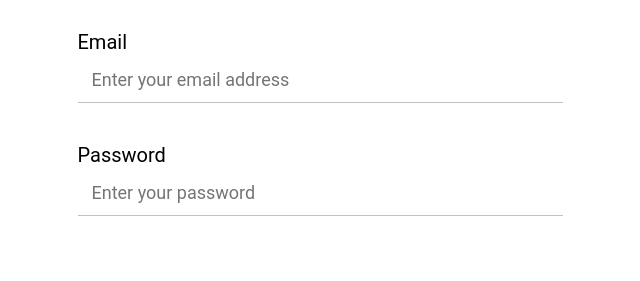
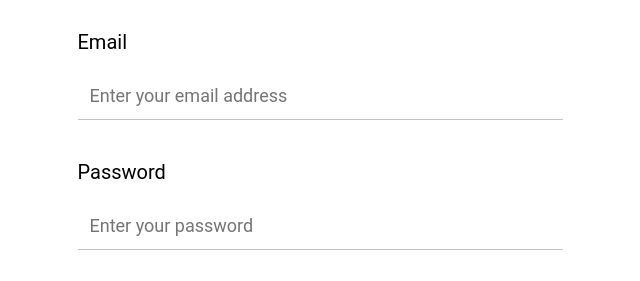
Before and after one commit to isdi-coders-2023/Dani-Setien-Final-Project-front-202301-bcn, a Next.js app: page /login in a window 1280 px wide. Shown: the part 342-623 px from the top of the page, without its empty margins (320-960 px from the left). Built offline with nearby package versions, Linux system fonts and the light colour scheme.

Commit message:
Give state variable to LoginForm & setter function to inputs

```diff
--- a/src/components/LoginForm/LoginForm.tsx
+++ b/src/components/LoginForm/LoginForm.tsx
@@ -1,8 +1,32 @@
+import { useState } from "react";
+import { LoginFormFields } from "../../types/types";
 import LoginFormStyled from "./LoginFormStyled";
 
 const LoginForm = (): JSX.Element => {
+  const [formFields, setFormFields] = useState<LoginFormFields>({
+    email: "",
+    password: "",
+  });
+
+  const handleFormFieldsChange = ({
+    target: { name, value },
+  }: React.ChangeEvent<HTMLInputElement>) => {
+    setFormFields({
+      ...formFields,
+      [name]: value,
+    });
+  };
+
+  const handleFormSubmit = (event: React.FormEvent<HTMLFormElement>) => {
+    event.preventDefault();
+  };
+
   return (
-    <LoginFormStyled action="/send-data-here" method="post">
+    <LoginFormStyled
+      action="/send-data-here"
+      method="post"
+      onSubmit={handleFormSubmit}
+    >
       <label htmlFor="email">Email</label>
       <input
         type="email"
@@ -10,6 +34,8 @@ const LoginForm = (): JSX.Element => {
         name="email"
         placeholder="Enter your email address"
         autoComplete="off"
+        minLength={8}
+        onChange={handleFormFieldsChange}
       />
       <label htmlFor="password">Password</label>
       <input
@@ -20,6 +46,7 @@ const LoginForm = (): JSX.Element => {
         required
         minLength={8}
         maxLength={32}
+        onChange={handleFormFieldsChange}
       />
       <button type="submit" className="form__button">
         Log in
--- a/src/components/LoginForm/LoginFormStyled.tsx
+++ b/src/components/LoginForm/LoginFormStyled.tsx
@@ -5,15 +5,19 @@ const LoginFormStyled = styled.form`
   flex-direction: column;
 
   input {
+    font-size: ${(props) => props.theme.input.fontSize};
+
     border-bottom: 1px solid ${(props) => props.theme.colors.grayscale.dark};
 
     padding-bottom: ${(props) => props.theme.input.paddingBottom};
+    padding-top: ${(props) => props.theme.input.paddingTop};
+    padding-left: ${(props) => props.theme.input.paddingLeft};
+
     margin-top: ${(props) => props.theme.input.marginTop};
     margin-bottom: ${(props) => props.theme.input.marginBottom};
 
     ::placeholder {
       font-size: ${(props) => props.theme.fontSize.medium};
-      padding-left: ${(props) => props.theme.input.placeholderPaddingLeft};
     }
   }
 
--- a/src/styles/styled.d.ts
+++ b/src/styles/styled.d.ts
@@ -34,10 +34,12 @@ declare module "styled-components" {
       title: string;
     };
     input: {
+      fontSize: string;
       paddingBottom: string;
       marginTop: string;
+      paddingTop: string;
       marginBottom: string;
-      placeholderPaddingLeft: string;
+      paddingLeft: string;
     };
     label: {
       marginTop: string;
--- a/src/styles/theme.ts
+++ b/src/styles/theme.ts
@@ -33,10 +33,12 @@ const theme: DefaultTheme = {
     title: "52px",
   },
   input: {
+    fontSize: "22px",
     paddingBottom: "12px",
+    paddingTop: "12px",
     marginTop: "8px",
     marginBottom: "32px",
-    placeholderPaddingLeft: "12px",
+    paddingLeft: "12px",
   },
   label: {
     marginTop: "8px",
--- /dev/null
+++ b/src/types/types.ts
@@ -0,0 +1,4 @@
+export interface LoginFormFields {
+  email: string;
+  password: string;
+}
```
